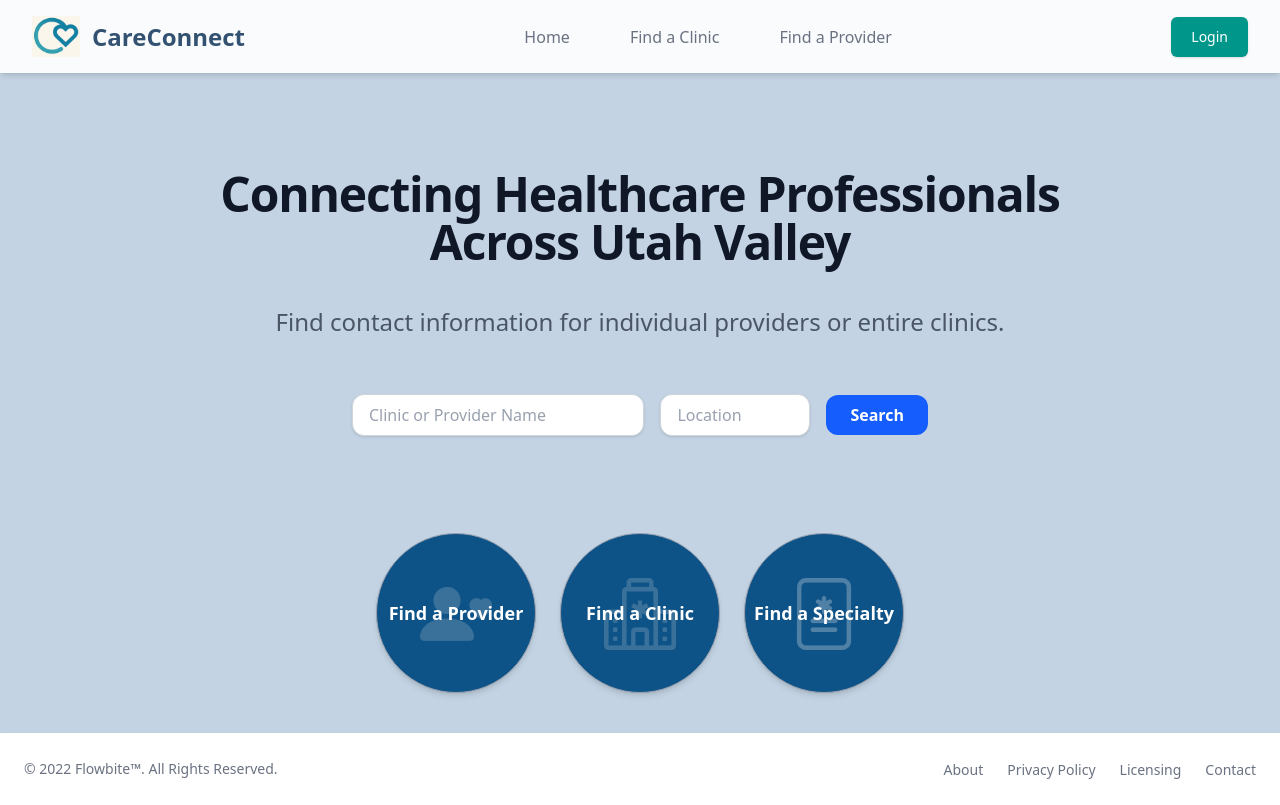
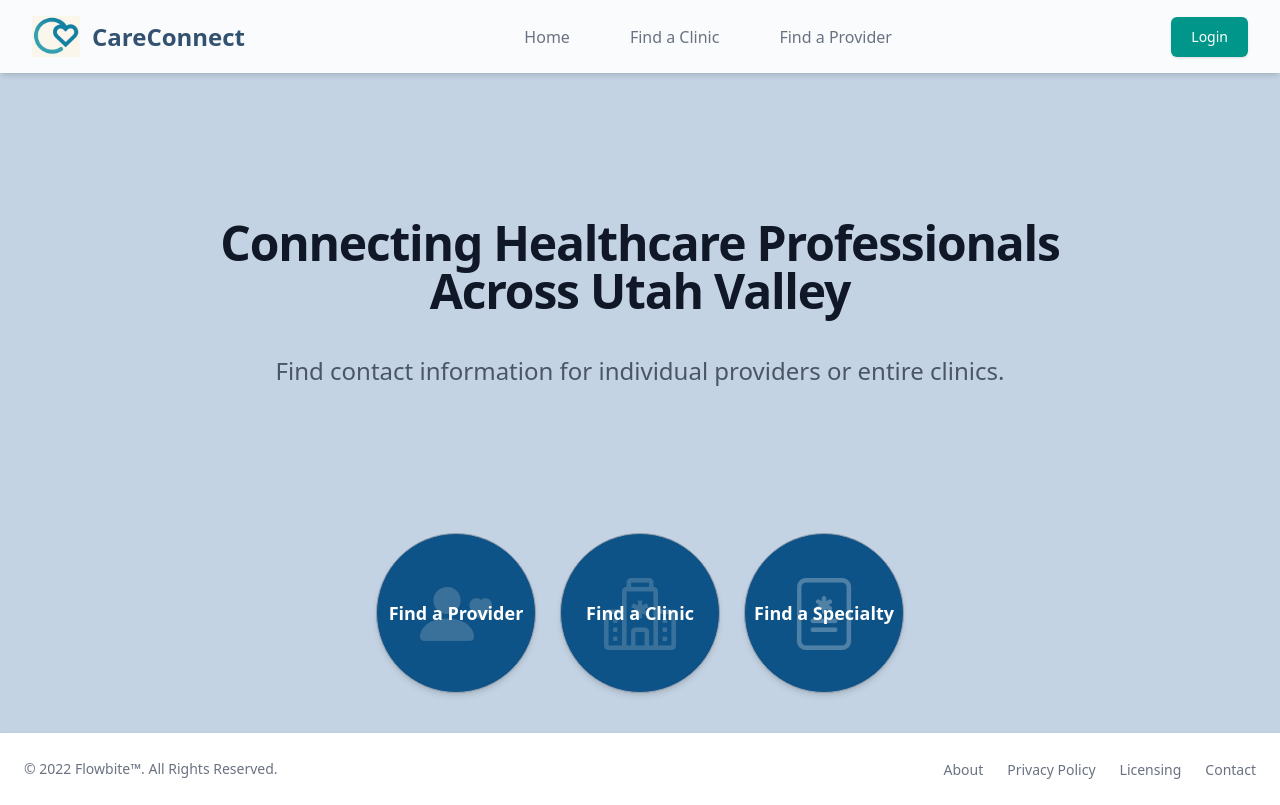
Before and after one commit to kjirstenhernandez/careConnect, a Vue app in the folder client/: page / in a window 1280 px wide. Built offline with nearby package versions, Linux system fonts and the light colour scheme.

Commit message:
removed the search bars to use on a separate page

```diff
--- a/client/src/components/Hero.vue
+++ b/client/src/components/Hero.vue
@@ -11,7 +11,7 @@
     <h2 class="text-2xl leading-8 text-gray-600 text-center">
       Find contact information for individual providers or entire clinics.
     </h2>
-    <div
+    <!-- <div
       class="flex flex-col sm:flex-row items-center gap-4 w-full max-w-xl mt-4"
     >
       <textInput
@@ -23,11 +23,11 @@
         textClass="w-full sm:w-[150px]"
       />
       <ButtonTemplate type="submit">Search</ButtonTemplate>
-    </div>
+    </div> -->
   </div>
 </template>
 
 <script setup lang="ts">
-import textInput from '@/components/basic/textInput.vue';
-import ButtonTemplate from '../components/basic/buttonTemplate.vue';
+// import textInput from '@/components/basic/textInput.vue';
+// import ButtonTemplate from '../components/basic/buttonTemplate.vue';
 </script>
```
